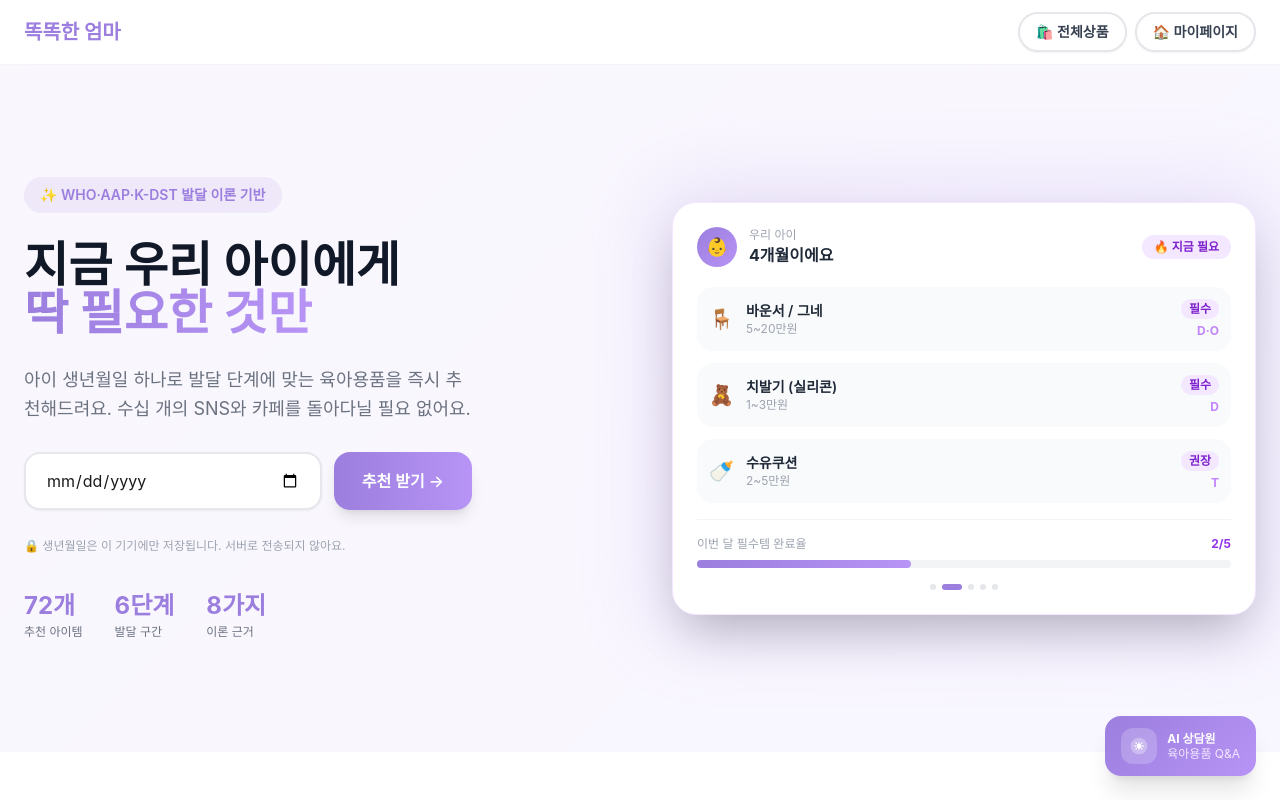
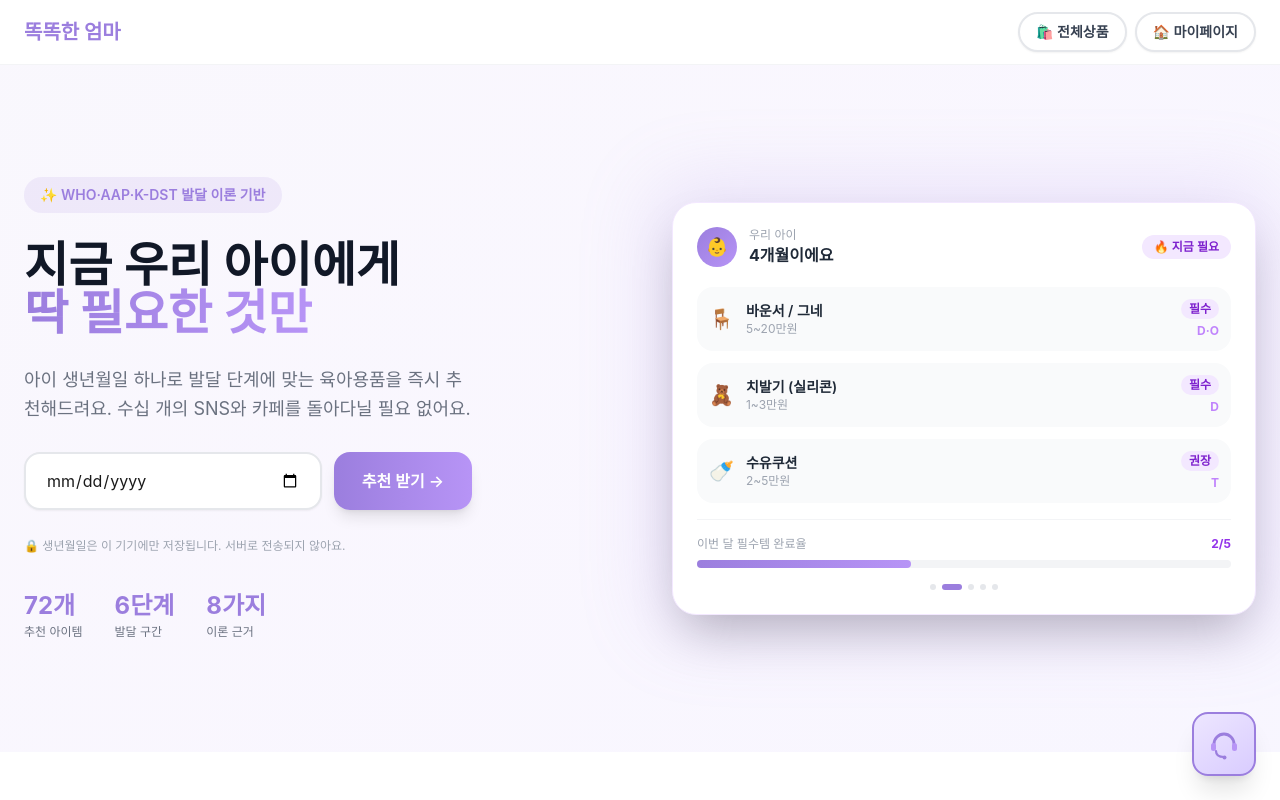
Before and after one commit to jinlee13/ica9-team5-momstouch, a Next.js app: page / in a window 1280 px wide. Shown: the top 800 px of the page. Built offline with nearby package versions, Linux system fonts and the light colour scheme.

Commit message:
feat: 챗봇 플로팅 버튼 헤드셋 아이콘 디자인으로 변경

```diff
--- a/components/chat/ChatFloatButton.tsx
+++ b/components/chat/ChatFloatButton.tsx
@@ -17,21 +17,22 @@ export default function ChatFloatButton() {
     <>
       <button
         onClick={() => setIsOpen(true)}
-        className="fixed bottom-6 right-6 z-40 flex items-center gap-2.5 px-4 py-3 rounded-2xl shadow-xl text-white transition-all hover:scale-105 active:scale-95 hover:shadow-2xl"
-        style={{ background: 'linear-gradient(135deg, #9B7EDE, #B794F6)' }}
+        className="fixed bottom-6 right-6 z-40 w-16 h-16 rounded-2xl shadow-xl transition-all hover:scale-105 active:scale-95 hover:shadow-2xl flex items-center justify-center"
+        style={{ background: 'linear-gradient(145deg, #EDE6FF, #D9CCFF)', border: '2.5px solid #9B7EDE' }}
         aria-label="AI 상담 열기"
       >
-        <div className="w-9 h-9 rounded-xl bg-white/20 flex items-center justify-center flex-shrink-0">
-          <svg width="20" height="20" viewBox="0 0 24 24" fill="none" xmlns="http://www.w3.org/2000/svg">
-            <path d="M12 2C6.48 2 2 6.48 2 12s4.48 10 10 10 10-4.48 10-10S17.52 2 12 2zm-1 14H9V8h2v8zm4 0h-2V8h2v8z" fill="white" opacity="0.3"/>
-            <circle cx="12" cy="12" r="3" fill="white"/>
-            <path d="M12 8v1M12 15v1M8 12H7M17 12h-1M9.17 9.17l-.71-.71M15.54 15.54l-.71-.71M9.17 14.83l-.71.71M15.54 8.46l-.71.71" stroke="white" strokeWidth="1.5" strokeLinecap="round"/>
-          </svg>
-        </div>
-        <div className="text-left">
-          <p className="text-xs font-bold leading-tight">AI 상담원</p>
-          <p className="text-purple-100 text-xs leading-tight">육아용품 Q&A</p>
-        </div>
+        <svg width="36" height="36" viewBox="0 0 36 36" fill="none" xmlns="http://www.w3.org/2000/svg">
+          {/* 헤드밴드 */}
+          <path d="M8 18C8 12.477 12.477 8 18 8s10 4.477 10 10" stroke="#9B7EDE" strokeWidth="2.8" strokeLinecap="round" fill="none"/>
+          {/* 왼쪽 이어컵 */}
+          <rect x="5" y="17" width="5" height="8" rx="2.5" fill="#B794F6"/>
+          {/* 오른쪽 이어컵 */}
+          <rect x="26" y="17" width="5" height="8" rx="2.5" fill="#B794F6"/>
+          {/* 마이크 암 */}
+          <path d="M10 25c0 4 3 6 8 6" stroke="#9B7EDE" strokeWidth="2.2" strokeLinecap="round" fill="none"/>
+          {/* 마이크 */}
+          <circle cx="18.5" cy="31.5" r="2" fill="#9B7EDE"/>
+        </svg>
       </button>
 
       <ChatModal
```
